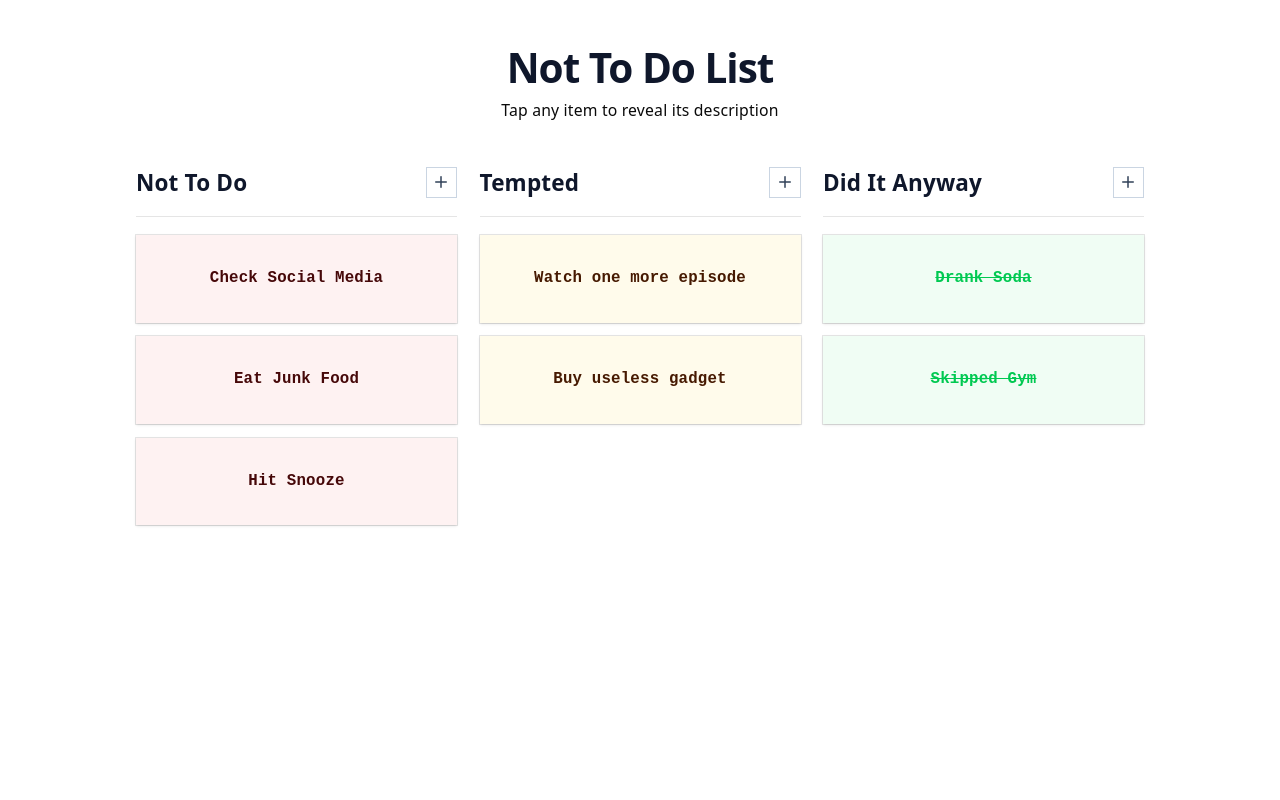
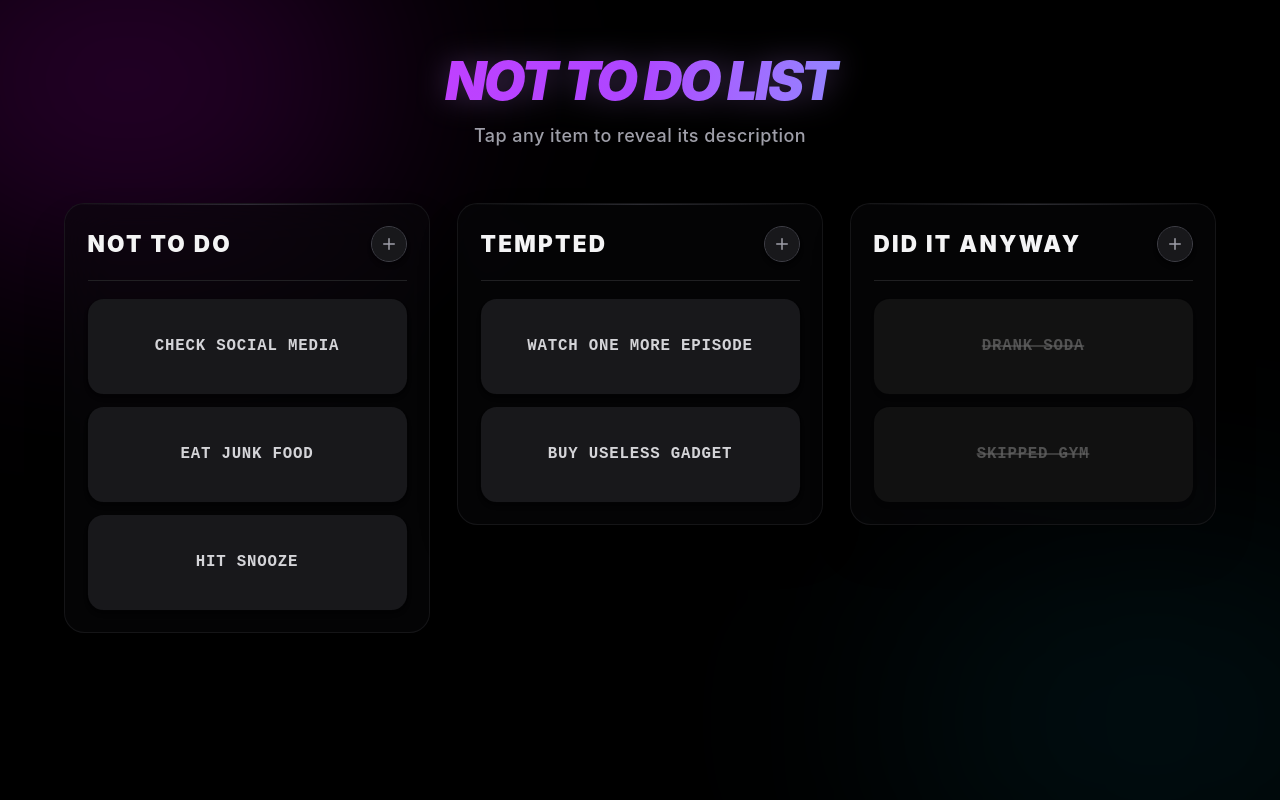
Before and after one commit to TeTant555/Not-To-Do, a React (Vite) app: page / in a window 1280 px wide. Built offline with nearby package versions, Linux system fonts and the light colour scheme.

Commit message:
Theme Changed

```diff
--- a/src/App.tsx
+++ b/src/App.tsx
@@ -5,13 +5,21 @@ import Tempted from './components/tempted'
 
 function App() {
   return (
-    <div className="min-h-screen bg-white px-6 py-10">
-      <div className="mx-auto max-w-4xl">
-        <header className="mb-10 text-center">
-          <h1 className="text-4xl font-bold tracking-tight text-slate-900">Not To Do List</h1>
-          <p className="mt-2 text-sm text-state-500">Tap any item to reveal its description</p>
+    <div className="min-h-screen bg-black bg-[radial-gradient(ellipse_at_top,_var(--tw-gradient-stops))] from-zinc-900 via-black to-black px-6 py-12 font-sans overflow-hidden relative">
+      {/* Neon glowing orb and grid lines for cyberpunk aesthetic */}
+      <div className="absolute top-[-10%] left-[-10%] w-[40%] h-[40%] bg-fuchsia-600/20 blur-[120px] rounded-full pointer-events-none" />
+      <div className="absolute bottom-[-10%] right-[-10%] w-[40%] h-[40%] bg-cyan-600/10 blur-[120px] rounded-full pointer-events-none" />
+
+      <div className="mx-auto max-w-5xl relative z-10">
+        <header className="mb-12 text-center">
+          <h1 className="bg-gradient-to-r from-fuchsia-500 via-purple-500 to-cyan-400 bg-clip-text text-4xl font-black tracking-tighter text-transparent sm:text-5xl uppercase italic drop-shadow-[0_0_15px_rgba(192,132,252,0.3)]">
+            Not To Do List
+          </h1>
+          <p className="mt-3 text-base font-medium tracking-wide text-zinc-400">
+            Tap any item to reveal its description
+          </p>
         </header>
-        <div className="grid grid-cols-3 gap-5">
+        <div className="grid grid-cols-1 items-start gap-8 md:grid-cols-3 md:gap-6">
           <NotToDo />
           <Tempted />
           <DidItAnyway />
--- a/src/components/didItAnyway.tsx
+++ b/src/components/didItAnyway.tsx
@@ -8,10 +8,10 @@ const sampleTasks = [
 export default function DidItAnyway() {
   return (
     <TaskColumn
-      title="Did It Anyway"
+      title="DID IT ANYWAY"
       initialTasks={sampleTasks}
-      cardClassName="bg-green-50 border-green-200 shadow-sm transition-all duration-300 ease-in-out hover:-translate-y-1 hover:bg-green-100"
-      titleClassName="text-sm font-semibold leading-none text-green-500 line-through"
+      cardClassName="bg-zinc-900 border-zinc-800 shadow-md transition-all duration-300 ease-out hover:-translate-y-1 hover:shadow-[0_0_20px_rgba(16,185,129,0.15)] hover:border-emerald-500/30 rounded-xl group relative overflow-hidden opacity-70 hover:opacity-100 grayscale hover:grayscale-0"
+      titleClassName="text-sm font-bold tracking-wider text-zinc-500 line-through decoration-emerald-500/50 decoration-2 transition-colors uppercase group-hover:text-emerald-400 group-hover:decoration-emerald-500"
     />
   )
 }
--- a/src/components/notToDo.tsx
+++ b/src/components/notToDo.tsx
@@ -9,10 +9,10 @@ const sampleTasks = [
 export default function NotToDo() {
   return (
     <TaskColumn
-      title="Not To Do"
+      title="NOT TO DO"
       initialTasks={sampleTasks}
-      cardClassName="bg-red-50 border-red-200 shadow-sm transition-all duration-300 ease-in-out hover:-translate-y-1 hover:bg-red-100"
-      titleClassName="text-sm font-semibold leading-none text-red-950"
+      cardClassName="bg-zinc-900 border-zinc-800 shadow-md transition-all duration-300 ease-out hover:-translate-y-1 hover:shadow-[0_0_20px_rgba(239,68,68,0.15)] hover:border-red-500/30 rounded-xl group relative overflow-hidden"
+      titleClassName="text-sm font-bold tracking-wider text-zinc-300 group-hover:text-red-400 transition-colors uppercase"
     />
   )
 }
--- a/src/components/taskColumn.tsx
+++ b/src/components/taskColumn.tsx
@@ -68,14 +68,17 @@ export default function TaskColumn({
   }
 
   return (
-    <div className="flex flex-col gap-4">
-      <div className="flex items-center justify-between border-b pb-4">
-        <h2 className="text-xl font-bold text-slate-900">{title}</h2>
+    <div className="flex flex-col gap-4 rounded-2xl bg-zinc-950/50 backdrop-blur-xl p-5 shadow-2xl border border-zinc-800/50 relative overflow-hidden">
+      {/* Subtle top glare */}
+      <div className="absolute top-0 inset-x-0 h-[1px] bg-gradient-to-r from-transparent via-zinc-600/50 to-transparent" />
+
+      <div className="flex items-center justify-between border-b border-zinc-800/80 pb-4">
+        <h2 className="text-xl font-black text-zinc-100 uppercase tracking-widest">{title}</h2>
         <Button
           type="button"
           variant="outline"
           size="icon-sm"
-          className="border-slate-300 bg-white text-slate-700 hover:bg-slate-100"
+          className="h-8 w-8 rounded-full border-zinc-700 bg-zinc-900 text-zinc-400 shadow-md transition-all hover:scale-110 hover:bg-zinc-800 hover:text-fuchsia-400 hover:border-fuchsia-500/50 hover:shadow-[0_0_15px_rgba(192,132,252,0.3)]"
           onClick={() => setIsDialogOpen(true)}
           aria-label={`Add item to ${title}`}
         >
@@ -94,35 +97,41 @@ export default function TaskColumn({
       </div>
 
       <Dialog open={isDialogOpen} onOpenChange={handleOpenChange}>
-        <DialogContent>
-          <DialogHeader>
-            <DialogTitle>Add item</DialogTitle>
-            <DialogDescription>
-              Enter the item name for the {title.toLowerCase()} column.
-            </DialogDescription>
-          </DialogHeader>
+        <DialogContent className="overflow-hidden rounded-2xl border border-zinc-800 bg-zinc-950 p-0 shadow-[0_0_50px_rgba(0,0,0,0.5)] sm:max-w-md">
+          <div className="bg-gradient-to-r from-zinc-900 to-zinc-950 px-6 py-5 border-b border-zinc-800/80 relative">
+            <div className="absolute inset-x-0 top-0 h-[1px] bg-gradient-to-r from-fuchsia-500/20 via-cyan-400/50 to-fuchsia-500/20" />
+            <DialogHeader>
+              <DialogTitle className="text-xl font-bold text-zinc-100 uppercase tracking-wide">Add new item</DialogTitle>
+              <DialogDescription className="text-zinc-400">
+                What are you trying to avoid in the <span className="font-bold text-transparent bg-clip-text bg-gradient-to-r from-fuchsia-400 to-cyan-400 uppercase tracking-wider">{title}</span> column?
+              </DialogDescription>
+            </DialogHeader>
+          </div>
 
-          <form className="mt-4 flex flex-col gap-4" onSubmit={handleSubmit}>
+          <form className="flex flex-col gap-5 px-6 py-5" onSubmit={handleSubmit}>
             <div className="flex flex-col gap-2 text-left">
-              <label htmlFor={inputId} className="text-sm font-medium text-slate-900">
+              <label htmlFor={inputId} className="text-xs font-bold text-zinc-400 uppercase tracking-wider">
                 Item name
               </label>
               <Input
                 id={inputId}
                 value={newTaskTitle}
                 onChange={(event) => setNewTaskTitle(event.target.value)}
-                placeholder="Type a new item"
+                placeholder="e.g., Target locked..."
+                className="rounded-xl border-zinc-800 bg-zinc-900 px-4 py-6 text-base text-zinc-200 transition-all focus-visible:bg-zinc-800/50 focus-visible:ring-2 focus-visible:ring-cyan-500/50 focus-visible:border-cyan-500 placeholder:text-zinc-600"
                 autoFocus
               />
             </div>
 
-            <DialogFooter>
+            <DialogFooter className="mt-2 text-right">
               <DialogClose asChild>
-                <Button type="button" variant="outline">
+                <Button type="button" variant="outline" className="rounded-xl border-zinc-700 bg-zinc-900 text-zinc-300 hover:bg-zinc-800 hover:text-white transition-colors">
                   Cancel
                 </Button>
               </DialogClose>
-              <Button type="submit">Add item</Button>
+              <Button type="submit" className="rounded-xl bg-zinc-100 text-zinc-950 font-bold shadow-[0_0_15px_rgba(255,255,255,0.1)] hover:bg-white hover:shadow-[0_0_20px_rgba(34,211,238,0.4)] focus:ring-2 focus:ring-cyan-500/50 focus:ring-offset-2 focus:ring-offset-zinc-950 transition-all uppercase tracking-wide text-xs">
+                Add item
+              </Button>
             </DialogFooter>
           </form>
         </DialogContent>
--- a/src/components/tempted.tsx
+++ b/src/components/tempted.tsx
@@ -8,10 +8,10 @@ const sampleTasks = [
 export default function Tempted() {
   return (
     <TaskColumn
-      title="Tempted"
+      title="TEMPTED"
       initialTasks={sampleTasks}
-      cardClassName="bg-amber-50 border-amber-200 shadow-sm transition-all duration-300 ease-in-out hover:-translate-y-1 hover:bg-amber-100"
-      titleClassName="text-sm font-semibold leading-none text-amber-950"
+      cardClassName="bg-zinc-900 border-zinc-800 shadow-md transition-all duration-300 ease-out hover:-translate-y-1 hover:shadow-[0_0_20px_rgba(245,158,11,0.15)] hover:border-amber-500/30 rounded-xl group relative overflow-hidden"
+      titleClassName="text-sm font-bold tracking-wider text-zinc-300 group-hover:text-amber-400 transition-colors uppercase"
     />
   )
 }
--- a/src/index.css
+++ b/src/index.css
@@ -118,8 +118,7 @@
 }
 
 #root {
-  width: 1126px;
-  max-width: 100%;
+  width: 100%;
   margin: 0 auto;
   text-align: center;
   min-height: 100svh;
@@ -130,6 +129,7 @@
 
 body {
   margin: 0;
+  background-color: #000;
 }
 
 code,
```
